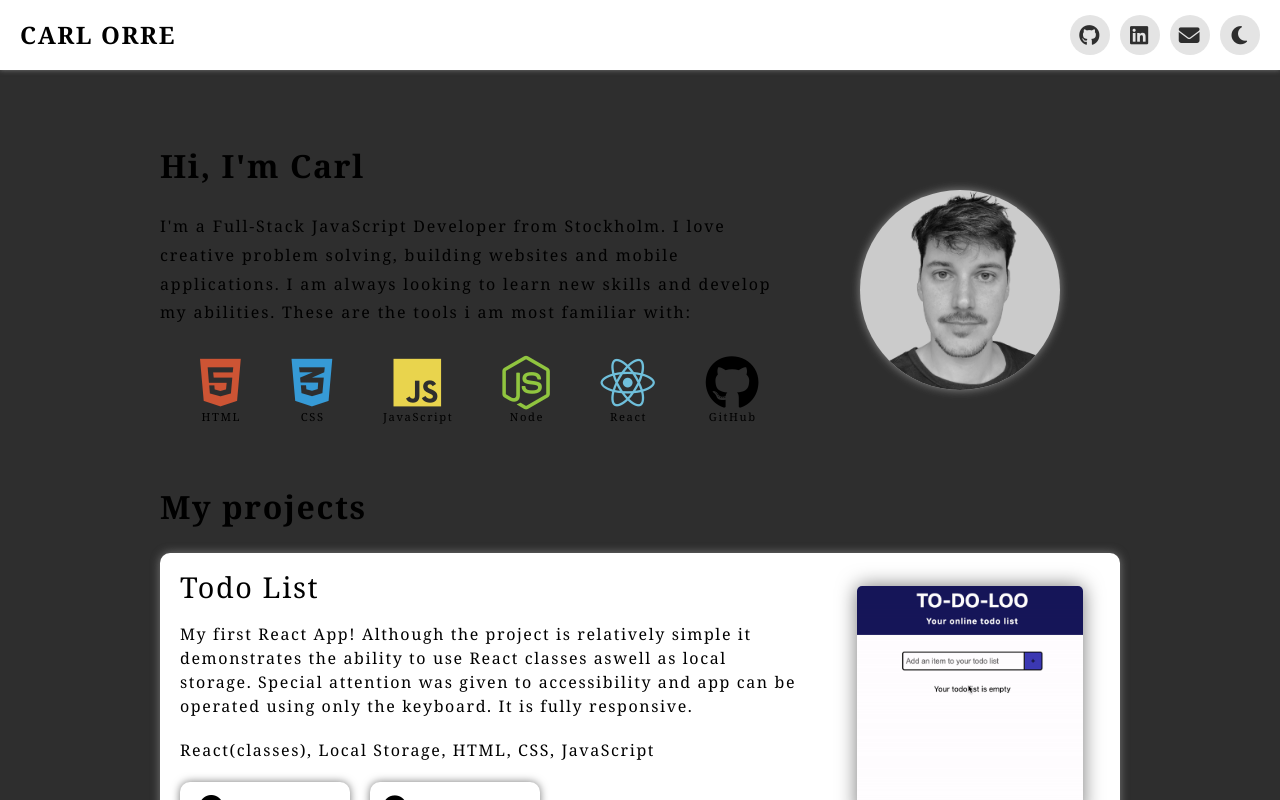
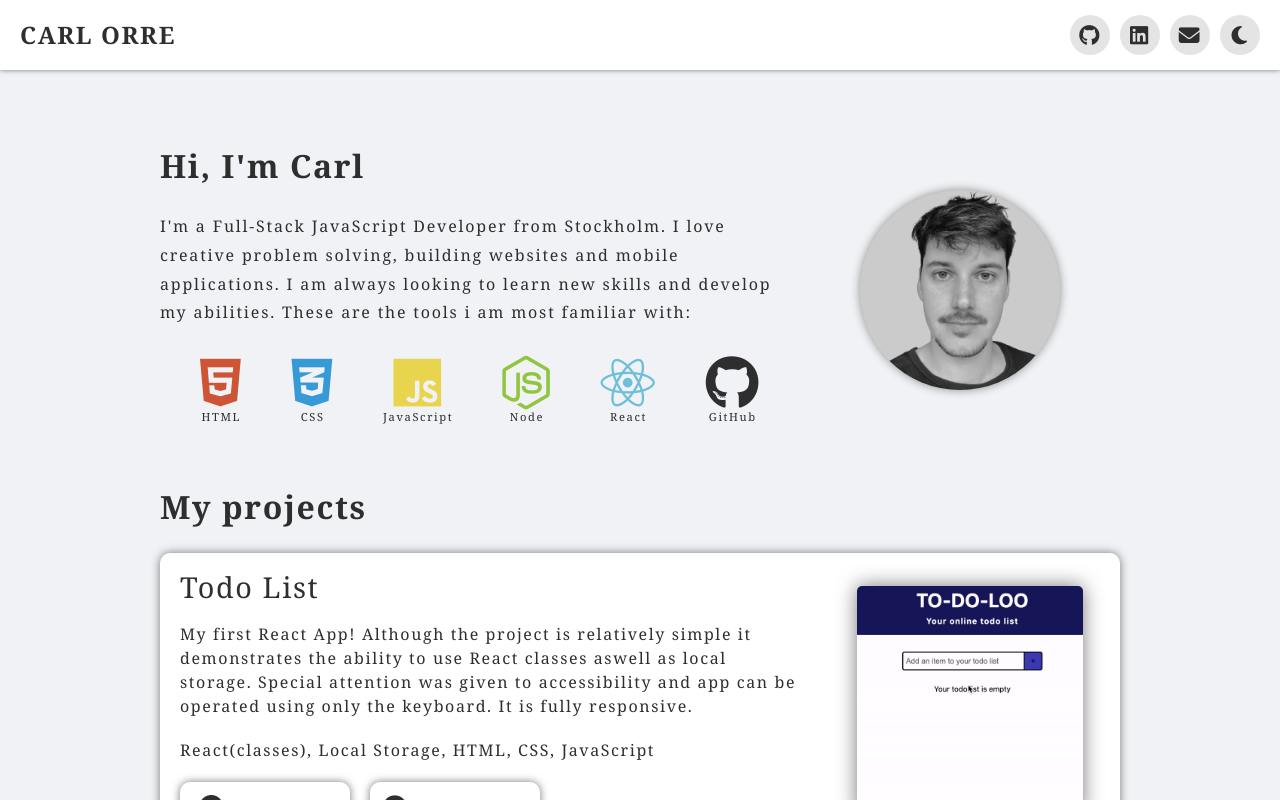
Before and after one commit to carlorre/portfolio, a React (Create React App) app: page / in a window 1280 px wide. Built offline with nearby package versions, Linux system fonts and the light colour scheme.

Commit message:
styling change

```diff
--- a/src/App.css
+++ b/src/App.css
@@ -51,8 +51,9 @@ table {
 /* --------------------------- */
 
 :root {
-	--primary-color: #2e2e2e;
-	--secondary-color: white
+	--primary-color: #f0f2f5;
+	--secondary-color: white;
+	--font-color: #2e2e2e;
 }
 
 html {
```
